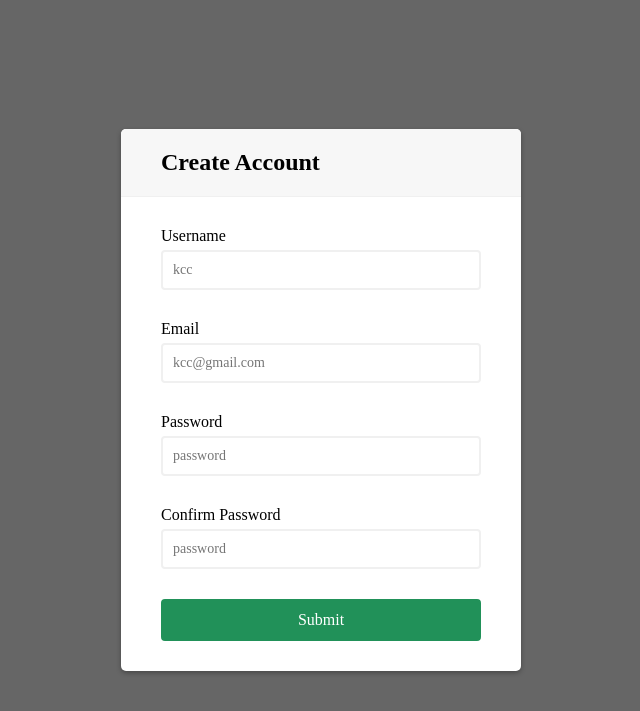
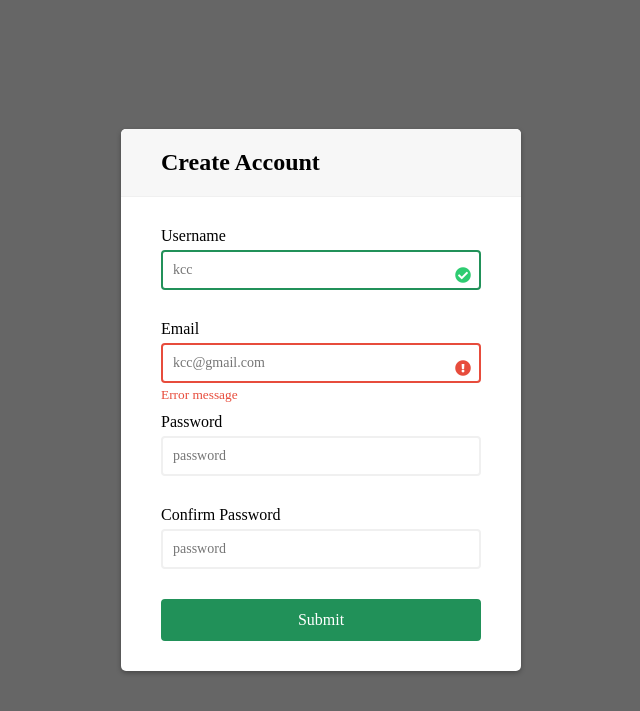
Before and after one commit to Harry2004harish/onlinebook, a PHP site: page /registeruser.html in a window 1280 px wide. Shown: the top 711 px of the page, without its empty margins (319-959 px from the left). Run offline with PHP 8.4, Linux system fonts and the light colour scheme.

Commit message:
form validation css

```diff
--- a/css/registeruser.css
+++ b/css/registeruser.css
@@ -58,6 +58,25 @@ body{
     width: 100%;
 }
 
+.form-control.success input{
+    border-color: #219159;
+}
+
+.form-control.error input{
+     border-color: #e74c3c;
+}
+
+.form-control.success i.fa-check-circle{
+    color: #2ecc71;
+    visibility: visible;
+}
+
+
+.form-control.error i.fa-exclamation-circle{
+    color: #e74c3c;
+    visibility: visible;
+}
+
 .form-control i{
     position: absolute;
     top: 40px;
@@ -70,6 +89,12 @@ body{
     position: absolute;
     bottom: 0;
     left: 0;
+}
+
+.form-control.error small{
+    color: #e74c3c;
+    visibility: visible;
+
 }
 
 .signup-form button{
--- a/registeruser.html
+++ b/registeruser.html
@@ -16,14 +16,14 @@
             <h2>Create Account</h2>
         </div>
         <form action="" class="signup-form" id="signup-form">
-            <div class="form-control">
+            <div class="form-control success">
                 <label>Username</label>
                 <input type="text" placeholder="kcc" id="username">
                 <i class="fas fa-check-circle"></i>
                 <i class="fas fa-exclamation-circle"></i>
                 <small>Error message</small>
             </div>
-            <div class="form-control">
+            <div class="form-control error">
                 <label>Email</label>
                 <input type="email" placeholder="kcc@gmail.com" id="email">
                 <i class="fas fa-check-circle"></i>
```
